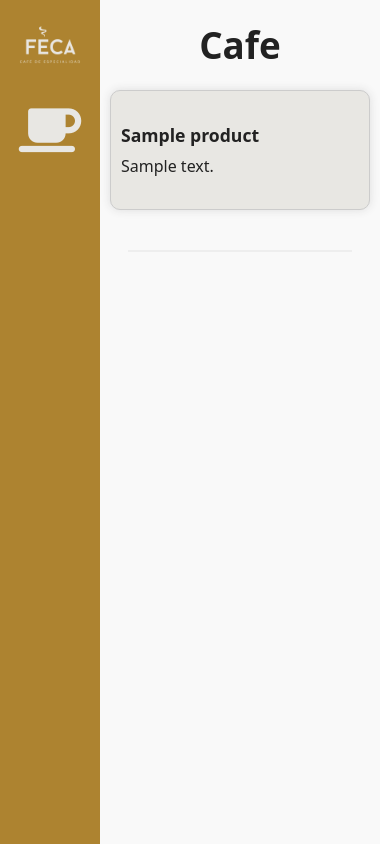
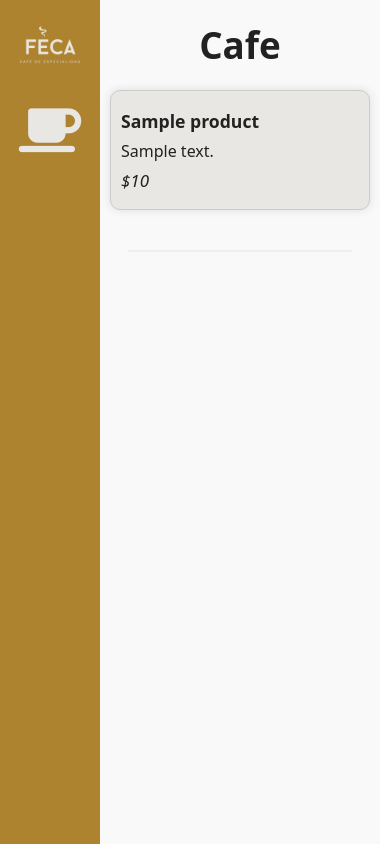
Before and after one commit to lautaroreche/Feca-Web-Page, a Django app: page / in a window 390 px wide. Run offline with Django 5.2, Linux system fonts and the light colour scheme; tables that the repository leaves empty hold one stand-in row (values such as "Sample post").

Commit message:
Improve cards and product display

```diff
--- a/feca_web_page_app/static/styles/style.css
+++ b/feca_web_page_app/static/styles/style.css
@@ -62,8 +62,8 @@ h3 {
     display: flex;
     align-items: center;
     justify-content: space-between;
-    width: 280px;
-    height: 100px;
+    width: 290px;
+    height: 130px;
     background-color: #e8e7e3;
     border-radius: 10px;
     border: 1px solid #ccc;
@@ -73,23 +73,31 @@ h3 {
 .detalle-producto {
     display: flex;
     flex-direction: column;
-    gap: 8px;
-    margin: 15px 0 15px 15px;
+    justify-content: space-between;
+    gap: 7px;
+    margin: 10px;
 }
 
-.detalle-producto p:first-of-type {
-    font-weight: 600;
+.product-name {
+    font-weight: 700;
+    font-size: 18px;
 }
 
-.detalle-producto p:last-of-type {
-    font-size: 0.9em;
+.product-description {
+    font-size: 12px;
+}
+
+.product-price {
+    font-weight: 400;
+    font-size: 17px;
+    font-style: italic;
 }
 
 .imagen-producto {
-    margin: 15px 15px 15px 0;
+    margin: 8px;
     padding: 8px;
-    width: 80px;
-    height: 80px;
+    width: 90px;
+    height: 90px;
     border: 1px solid #ccc;
     border-radius: 10px;
     background-color: #e5dec8;
@@ -270,12 +278,12 @@ i:hover {
         display: none;
     }
 
-    .detalle-producto p:first-of-type {
+    .product-name {
         font-weight: 600;
         font-size: 1.1em;
     }
 
-    .detalle-producto p:last-of-type {
+    .product-description {
         font-size: 1em;
     }
 
--- a/feca_web_page_app/templates/index.html
+++ b/feca_web_page_app/templates/index.html
@@ -51,8 +51,9 @@
                         {% if product.category == category %}
                             <div class="card-producto">
                                 <div class="detalle-producto">
-                                    <p>{{ product.name }}</p>
-                                    <p>{{ product.description }}</p>
+                                    <p class="product-name">{{ product.name }}</p>
+                                    <p class="product-description">{{ product.description }}</p>
+                                    <p class="product-price">${{ product.price|floatformat:0 }}</p>
                                 </div>
                                 <div>
                                     <img class="imagen-producto" src="{{ product.image.url }}" alt="Café">
--- a/feca_web_page_app/views.py
+++ b/feca_web_page_app/views.py
@@ -3,10 +3,8 @@ from feca_web_page_app.models import Product
 
 
 def home(request):
-    products = Product.objects.all()
-    print(len(products))
+    products = Product.objects.all().order_by('name')
     categories = Product.objects.values_list('category', flat=True).distinct()
-
     context = {
         "products": products,
         "categories": categories,
```
